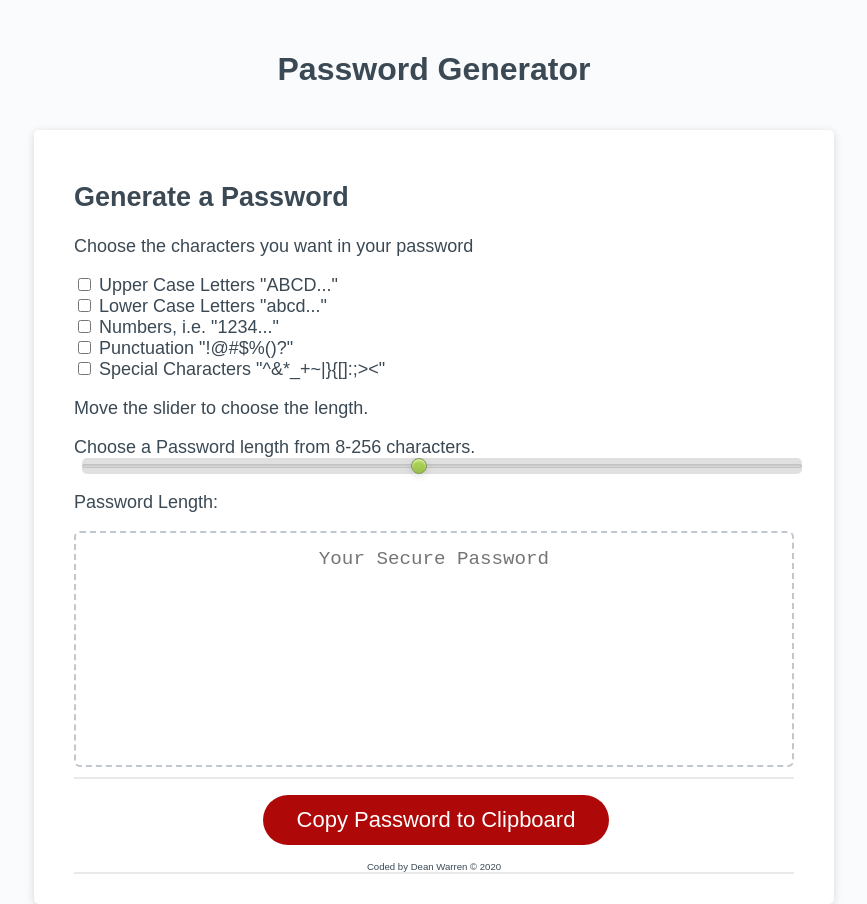
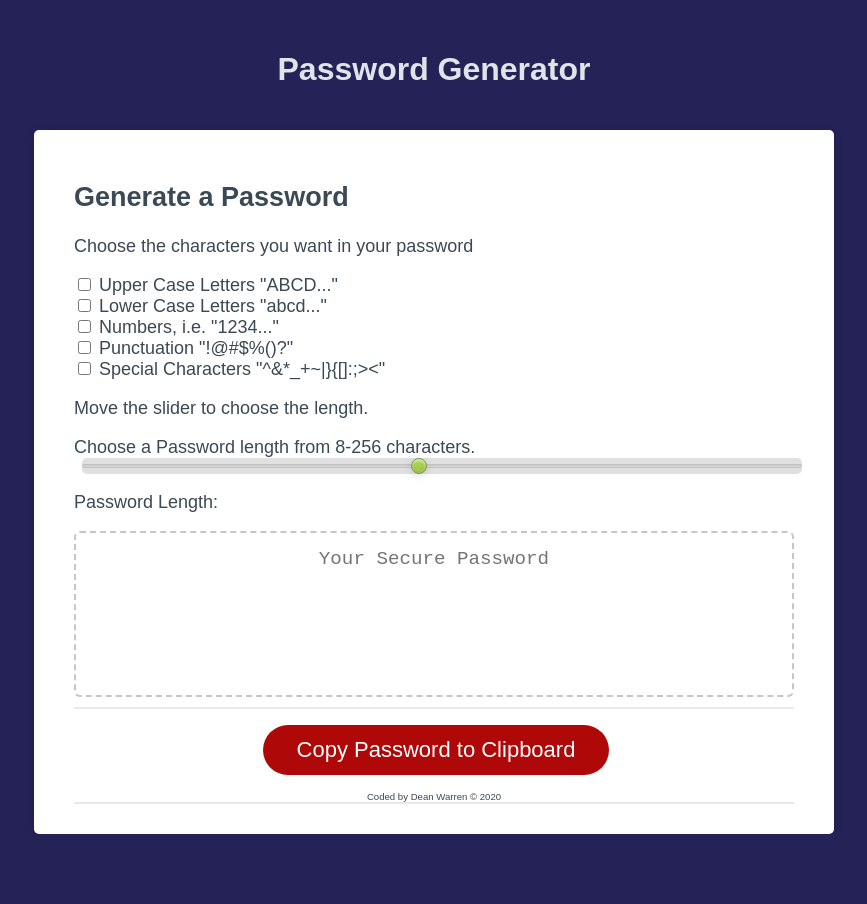
Before and after one commit to deawar/jspassword_generator, a plain HTML site: page index.html in a window 1280 px wide. Shown: the whole page, without its empty margins (206-1073 px from the left). After the commit the page ends 834 px from the top, so only its background shows below. Drawn offline with nearby package versions, Linux system fonts and the light colour scheme.

Commit message:
background and padding changes

```diff
--- a/Develop/style.css
+++ b/Develop/style.css
@@ -14,7 +14,7 @@ body,
 
 body {
   font-family: sans-serif;
-  background-color: #f9fbfd;
+  background-color: #252258;
 }
 
 .wrapper {
@@ -27,7 +27,7 @@ header {
   text-align: center;
   padding: 20px;
   padding-top: 0px;
-  color: hsl(206, 17%, 28%);
+  color: hsl(206, 17%, 89%);
 }
 
 .card {
@@ -107,7 +107,7 @@ button[disabled] {
   padding-top: 15px;
   padding-left: 15px;
   padding-right: 15px;
-  padding-bottom: 85px;
+  padding-bottom: 15px;
   font-size: 1.2rem;
   text-align: center;
   margin-top: 10px;
```
Also changed, not shown: 3 other files.
